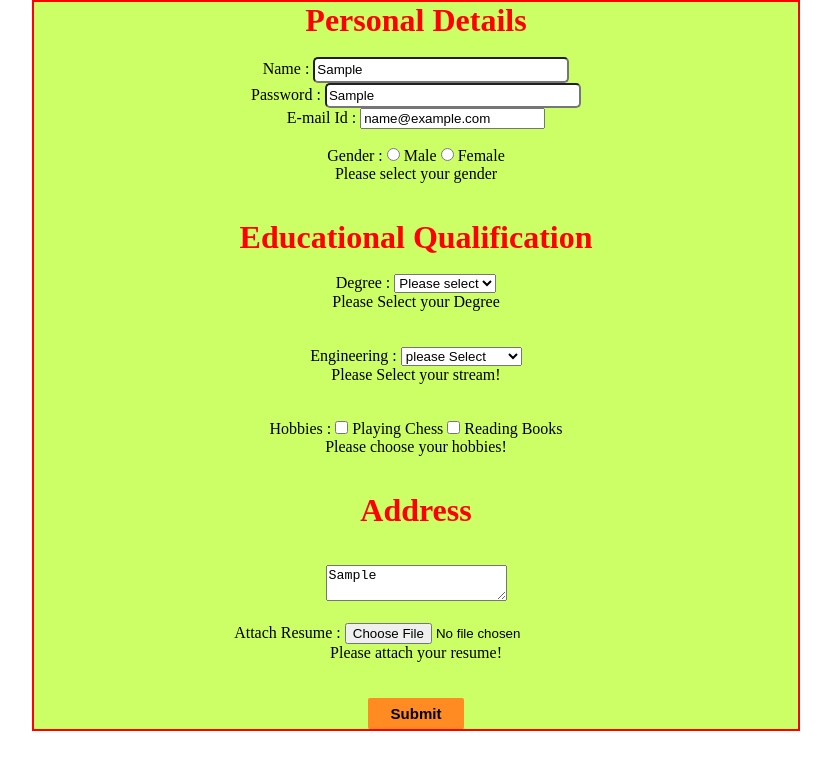
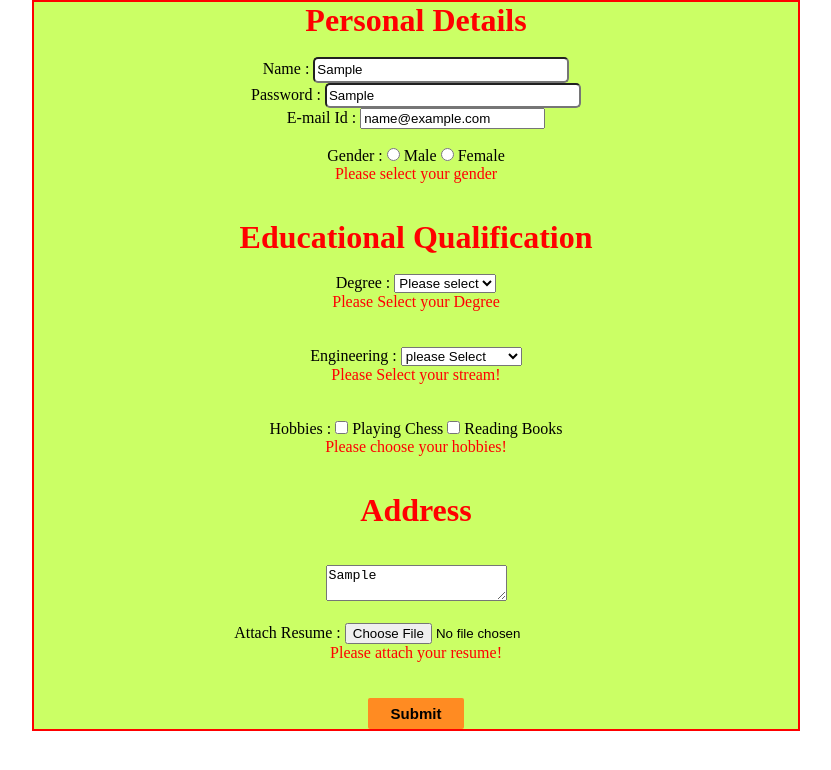
Before and after one commit to kundandutta/testing1, a plain HTML site: page Form.html in a window 1280 px wide. Both pictures are taken after typing "Sample", "Sample", "name@example.com", "Sample" into the empty fields and a click on the button "Submit". Shown: the whole page, without its empty margins (224-1055 px from the left). Drawn offline with Linux system fonts and the light colour scheme.

Commit message:
update in error css and comments

```diff
--- a/Form.html
+++ b/Form.html
@@ -15,8 +15,8 @@
 
         <form action="action_pagr.php" autocomplete="on"></form>
         <label for="Name">Name :</label>
-        <input type="text" id="name" for="Name" value="" placeholder="Enter your Name Here" required>
-        <div id="nameErrorDiv" class="hideElement" style="color: red;"> Please fill the name</div><br>
+        <input type="text" id="name" for="Name" value="" placeholder="Enter your Name Here" required><br>
+        <div id="nameErrorDiv" class="hideElement" style="color: red;">Please fill the name</div>
         <label for="Name">Password :</label>
         <input type="text" id="password" for="Password" value="" placeholder="Enter your Password Here" required>
         <div id="passErrorDiv" class="hideElement">Please create your password</div><br>
@@ -34,6 +34,7 @@
         <h1>Educational Qualification</h1><br>
         <label for="Degree">Degree :</label>
         <select id="Degree" name="Degree" required="">
+            <option value="" Selected>Please select</option>
             <option value="B.tech">B.Tech</option>
             <option value="B.SC">B.SC</option>
             <option value="B.Com">B.Com</option>
@@ -41,19 +42,18 @@
             <option value="B.E">B.E</option>
             <option value="B.Arch">B.Arch</option>
             <option value="Degree">Degree</option>
-            <option value="" Selected>Please select</option>
         </select>
         <div id="degreeErrorDiv" class="hideElement">Please Select your Degree</div>
         <br><br>
         <label for="Engineering">Engineering :</label>
         <select id="Engineering" name="Engineering">
+            <option value="" selected>please Select</option>
             <option value="Mechanical">Mechanical</option>
             <option value="Electrical">Electrical</option>
             <option value="Civil">Civil</option>
             <option value="Electronics">Electronics</option>
             <option value="Software">Software</option>
             <option value="Informational Tech">Information Tech</option>
-            <option value="" selected>please Select</option>
         </select>
         <div id="engineerErrorDiv" class="hideElement">Please Select your stream!</div>
         <br><br>
--- a/style.css
+++ b/style.css
@@ -3,13 +3,15 @@
     padding: opx;
     box-sizing: border-box;
 }
+
 .hideElement {
     display: none;
-    color: red;
 }
+
 .showElement {
     display: block;
 }
+
 h1 {
     text-decoration: bold;
     color: red
@@ -39,8 +41,21 @@ h1 {
     color: #cbff65;
 }
 
-#name,#password{
+#name,
+#password {
     border-radius: 5px;
     width: 20vw;
     height: 2vw;
 }
+
+#nameErrorDiv,
+#passErrorDiv,
+#mailErrorDiv,
+#genderErrorDiv,
+#degreeErrorDiv,
+#engineerErrorDiv,
+#addressErrorDiv,
+#resumeErrorDiv,
+#hobbiesError {
+    color: red;
+}
```
Also changed, not shown: index.js (+8 -7 lines).
